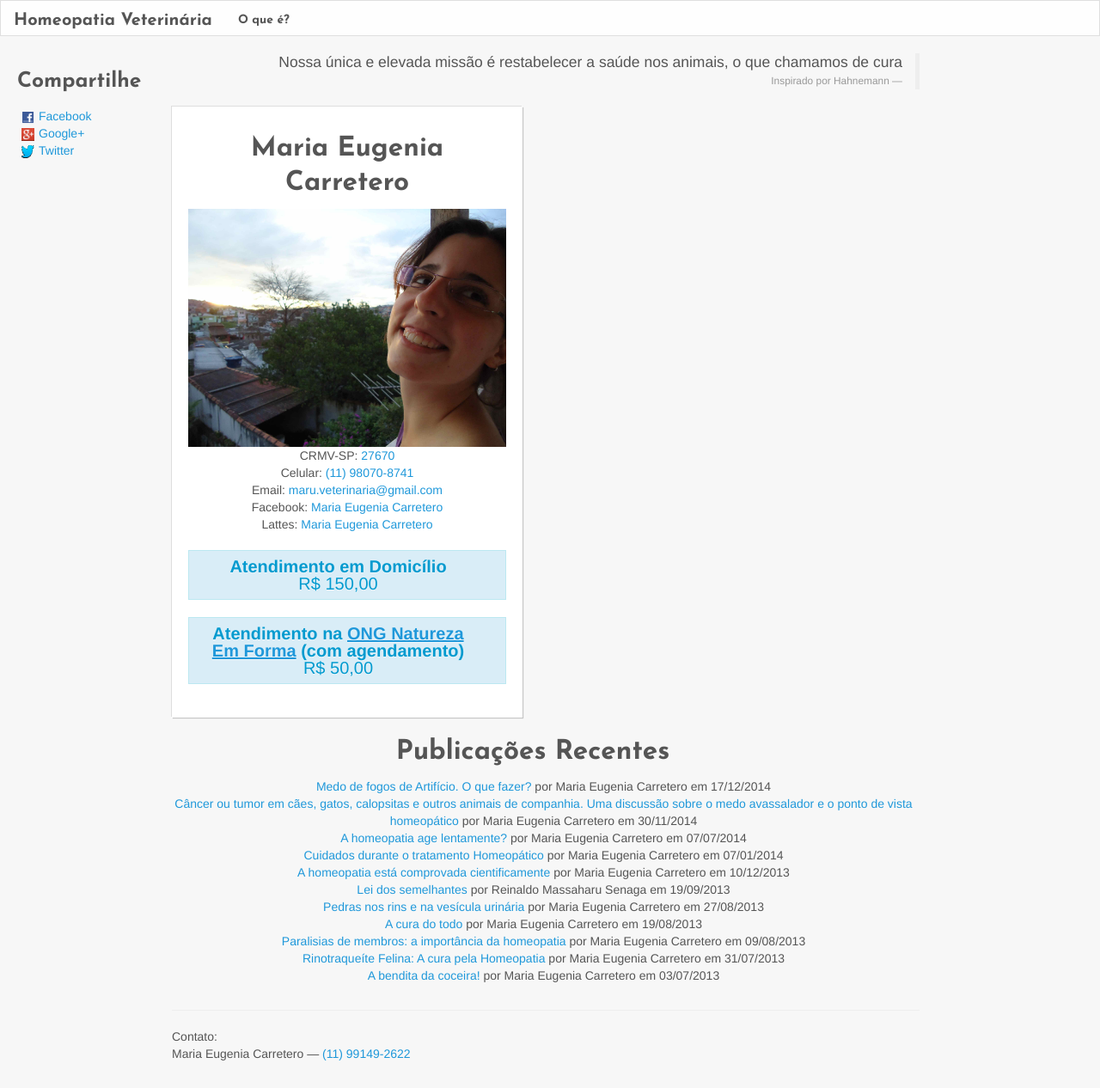
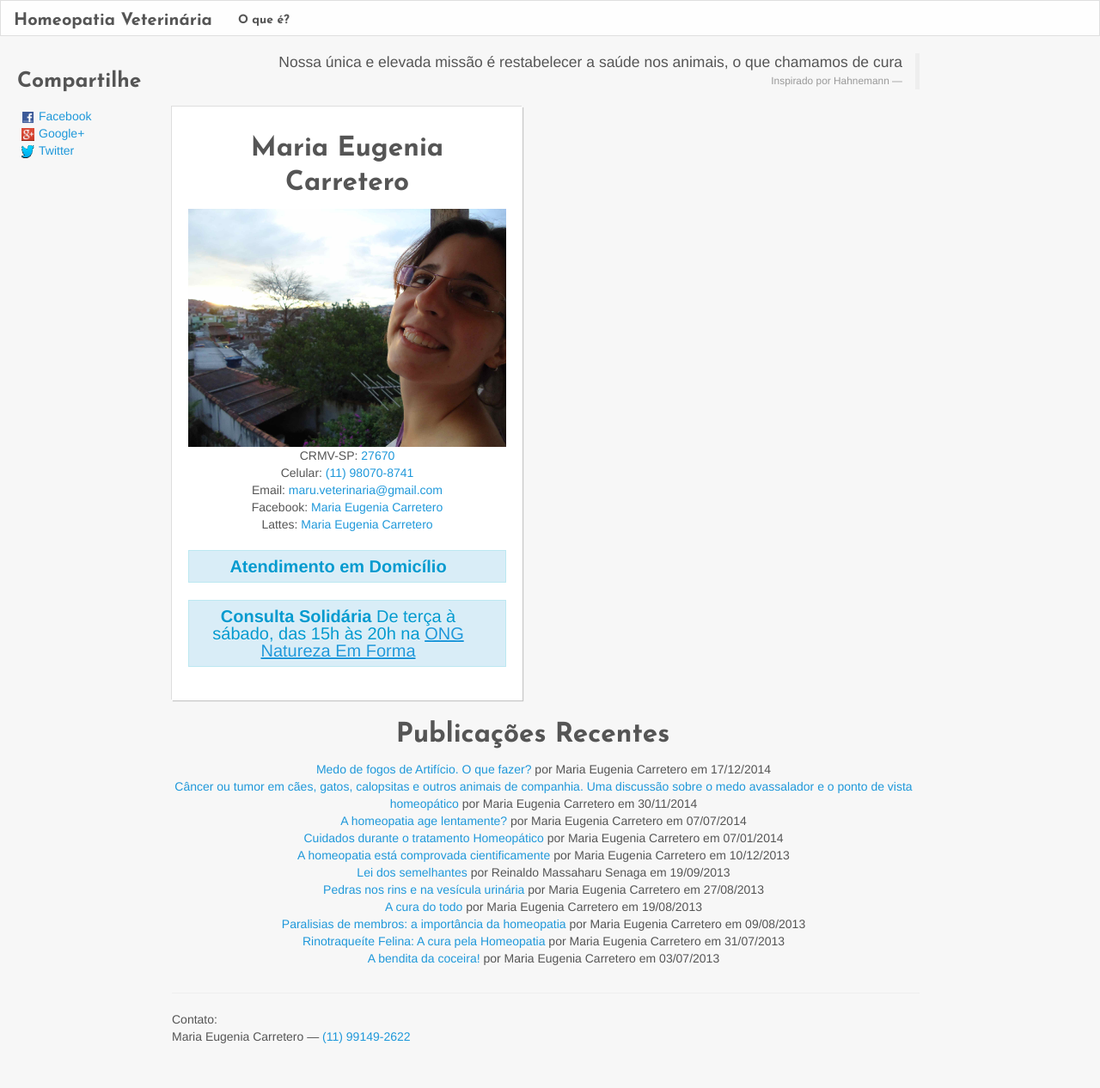
Before and after one commit to jonasabreu/site-maru, a Jekyll site: the page built from index.html, in a window 1280 px wide. Shown: the whole page at 86% size. Built offline with Jekyll 4.4.1, drawn with Linux system fonts in a browser that asks for light colours; Markdown is read by kramdown in place of the engine named in the settings.

Commit message:
Preços removidos e colocado horário de atendimento na ONG

```diff
--- a/index.html
+++ b/index.html
@@ -22,12 +22,12 @@ layout: default
 		</div>
 		<div class="alert alert-info atendimento">
 			<strong>Atendimento em Domicílio</strong> <br>
-			R$ 150,00
+
 		</div>
 		<div class="alert alert-info atendimento">
-			<strong>Atendimento na <a href="http://www.naturezaemforma.org.br/">ONG Natureza Em Forma</a>
-			(com agendamento)</strong> <br>
-			R$ 50,00
+			<strong>Consulta Solidária</strong>
+			De terça à sábado, das 15h às 20h na <a href="http://www.naturezaemforma.org.br/">ONG Natureza Em Forma</a>
+			</strong>
 		</div>
 	</div>
     <div class="recentes">
```
